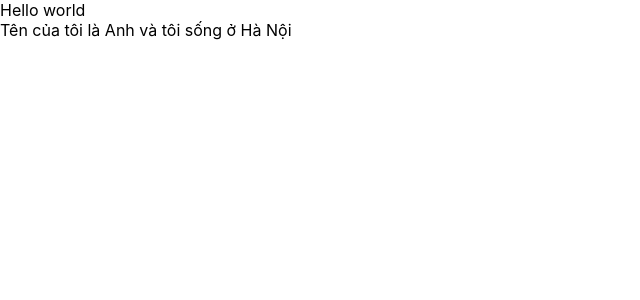
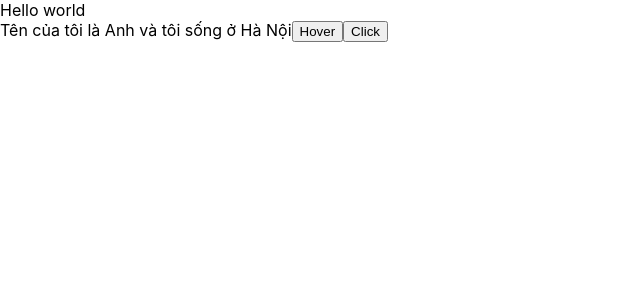
Before and after one commit to Code031/demo-react, a React (Create React App) app: page / in a window 1280 px wide. Shown: the top 300 px of the page, without its empty margins (0-640 px from the left). Built offline with nearby package versions, Linux system fonts and the light colour scheme.

Commit message:
dom events

```diff
--- a/src/components/MyComponent.js
+++ b/src/components/MyComponent.js
@@ -6,11 +6,22 @@ class MyComponent extends React.Component {
         address: 'Hà Nội',
         age: 22
     }
+
+    handelClick(event) {
+        console.log(event)
+    }
+
+    handelOnMouseOver(event) {
+        console.log(event)
+    }
+
     //JSX
     render() {
         return (
             <div>
                 Tên của tôi là {this.state.name} và tôi sống ở {this.state.address}
+                <button onMouseOver={this.handelOnMouseOver}>Hover</button>
+                <button onClick={this.handelClick}>Click</button>
             </div>
         );
     }
```
